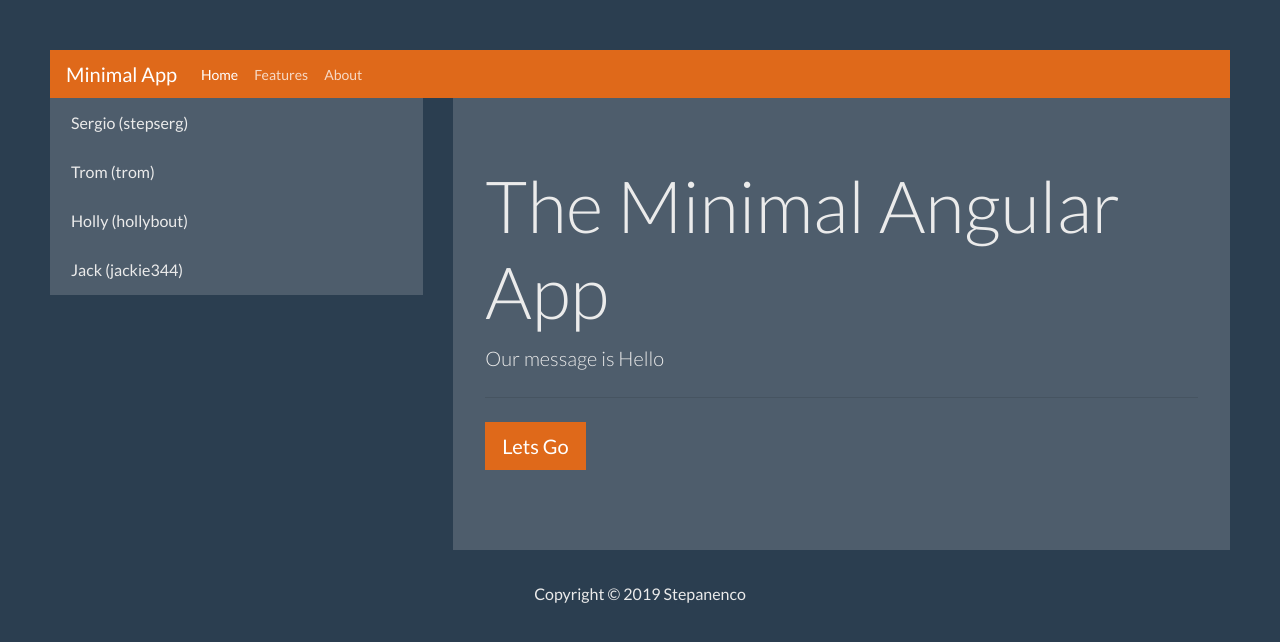
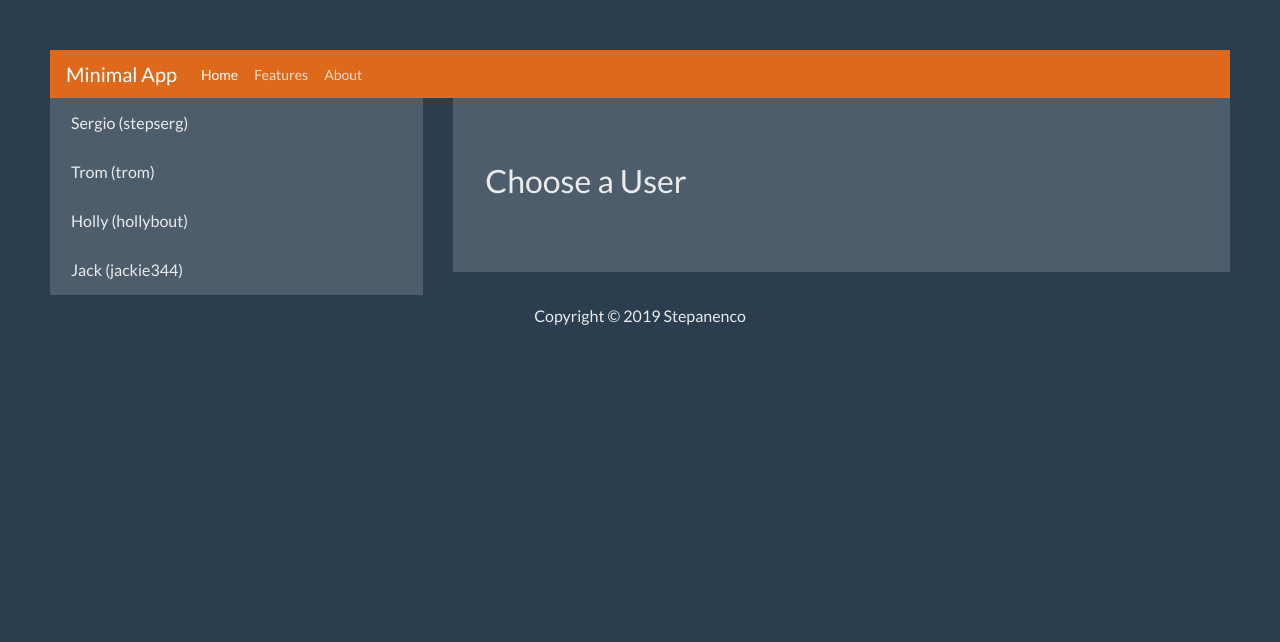
Before and after one commit to stepanenko/computer-science-info, an Angular app: page / in a window 1280 px wide. Shown: the top 642 px of the page. Built offline with nearby package versions, Linux system fonts and the light colour scheme.

Commit message:
user-profile component added

```diff
--- a/src/app/app.component.css
+++ b/src/app/app.component.css
@@ -0,0 +1,4 @@
+
+.users-list li {
+  cursor: pointer;
+}
--- a/src/app/app.component.html
+++ b/src/app/app.component.html
@@ -26,7 +26,9 @@
         <div *ngIf="users">
           <ul class="list-group users-list">
             <li class="list-group-item"
-              *ngFor="let user of users" >
+              *ngFor="let user of users"
+              (click)="selectUser(user)"
+              [class.active]="user === activeUser">
               {{ user.name }} ({{ user.username }})
             </li>
           </ul>
@@ -34,15 +36,12 @@
     </div>
 
     <div class="col-sm-8">
-      <div class="jumbotron">
-        <h1 class="display-3">The Minimal Angular App</h1>
-        <p class="lead">Our message is {{ message }}</p>
-        <hr class="my-4">
 
-        <p class="lead">
-          <a class="btn btn-primary btn-lg" href="#" role="button">Lets Go</a>
-        </p>
-        </div>
+      <user-profile [user]="activeUser"></user-profile>
+
+      <div class="jumbotron" *ngIf="!activeUser">
+        <h2>Choose a User</h2>
+      </div>
     </div>
   </div>
 
--- a/src/app/app.component.ts
+++ b/src/app/app.component.ts
@@ -1,5 +1,6 @@
 
 import { Component } from '@angular/core';
+import { User } from './user';
 
 @Component({
   selector: 'app-root',
@@ -8,10 +9,16 @@ import { Component } from '@angular/core';
 })
 export class AppComponent {
   message = 'Hello';
-  users = [
+  users: User[] = [
     { id: 24, name: 'Sergio', username: 'stepserg' },
     { id: 12, name: 'Trom', username: 'trom' },
     { id: 31, name: 'Holly', username: 'hollybout' },
     { id: 5, name: 'Jack', username: 'jackie344' }
   ];
+
+  activeUser: User;
+  selectUser(user) {
+    this.activeUser = user;
+    console.log(this.activeUser);
+  }
 }
--- /dev/null
+++ b/src/app/user.ts
@@ -0,0 +1,6 @@
+
+export class User {
+  id: number;
+  name: string;
+  username: string
+}
--- /dev/null
+++ b/src/app/users/user-profile/user-profile.component.html
@@ -0,0 +1,8 @@
+
+<div class="jumbotron" *ngIf="user">
+    <h2 class="display-3">{{ user.name }}</h2>
+    <p class="lead">{{ user.username }}</p>
+    <hr class="my-4">
+
+    <input class="form-control" [(ngModel)]="user.name">
+  </div>
```
Also changed, not shown: src/app/app.module.ts (+6 -2 lines), src/app/users/user-profile/user-profile.component.ts (added, +12 -0 lines), src/app/users/user-profile/user-profile.component.css (added).
